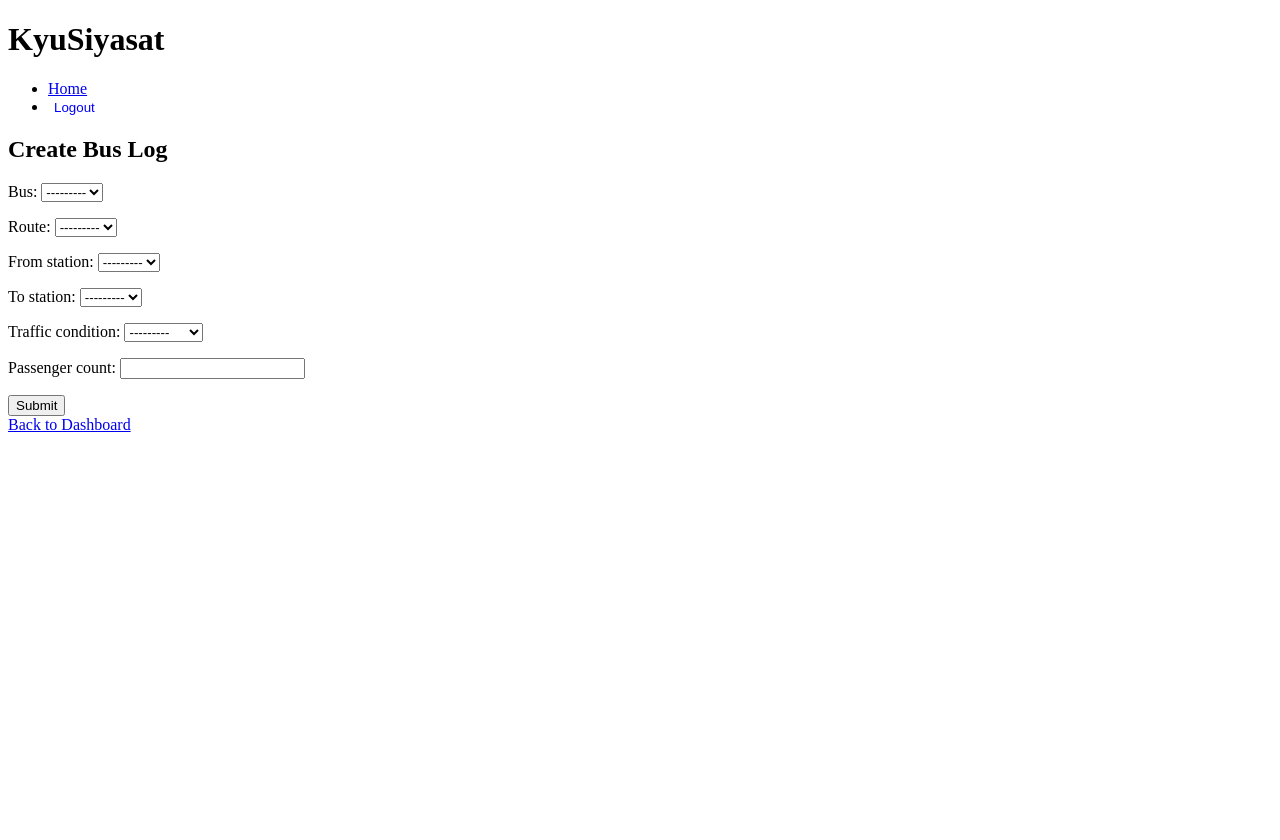
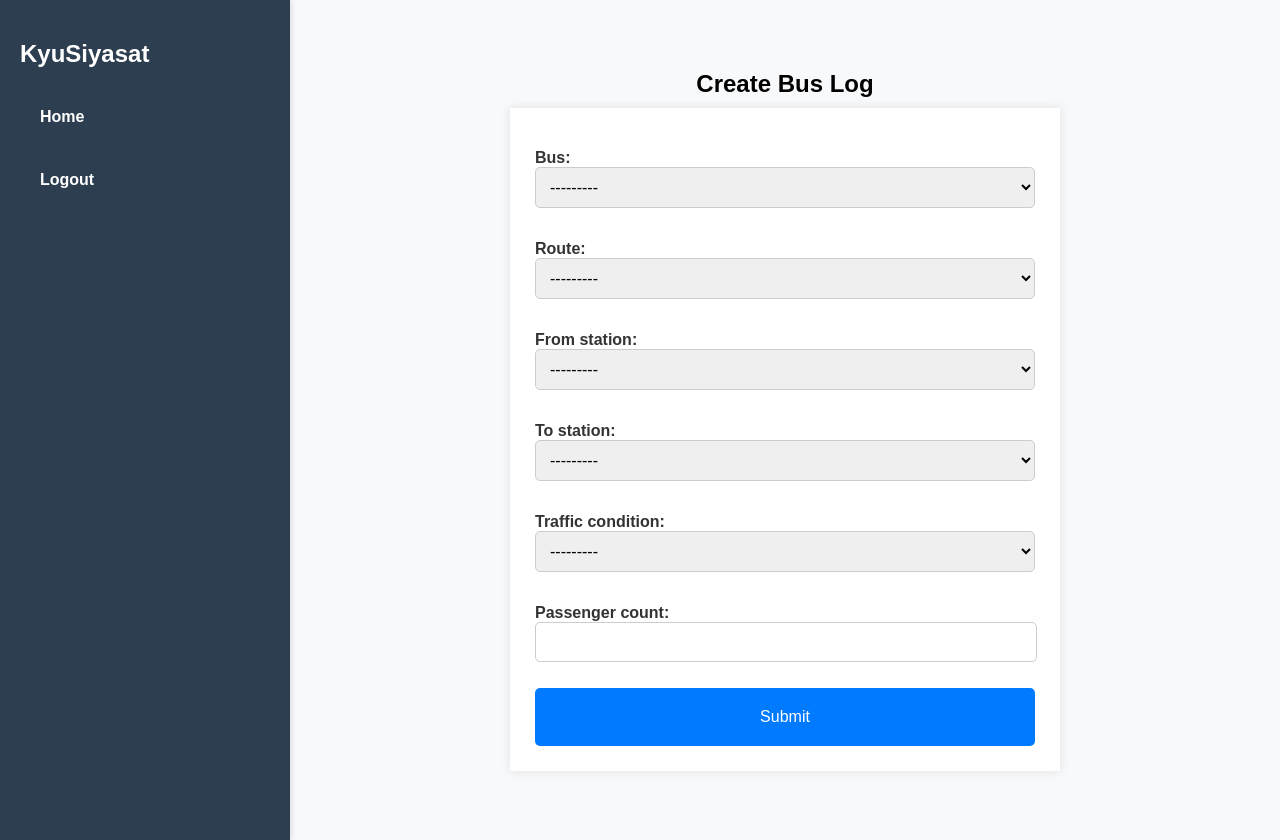
Before and after one commit to jdcnnry/kyuSiyasat, a Django app: page /driver/dashboard/log/ in a window 1280 px wide. Before the commit the page ends 432 px from the top, so only its background shows below. Run offline with Django 5.2, Linux system fonts and the light colour scheme; the visitor is signed in with stand-in values (Sample User, id 1); data that the repository does not hold is empty.

Commit message:
Integrated css

```diff
--- a/kyusiyasat/kyusiyasat/settings.py
+++ b/kyusiyasat/kyusiyasat/settings.py
@@ -128,6 +128,10 @@ USE_TZ = True
 
 STATIC_URL = 'static/'
 
+STATICFILES_DIRS = [
+    os.path.join(BASE_DIR, "static"),
+]
+
 # Default primary key field type
 # https://docs.djangoproject.com/en/5.0/ref/settings/#default-auto-field
 
--- /dev/null
+++ b/kyusiyasat/static/css/styles.css
@@ -0,0 +1,254 @@
+/* General styles */
+body {
+    font-family: Arial, sans-serif;
+    background-color: #f5f6fa;
+    margin: 0;
+    padding: 0;
+}
+
+/* Main container */
+.container {
+    max-width: 800px;
+    margin: 30px auto;
+    padding: 15px;
+}
+
+/* Form Styling */
+form {
+    display: flex;
+    flex-direction: column;
+    gap: 0px;
+}
+
+/* Labels */
+label {
+    font-weight: bold;
+    color: #333;
+}
+
+/* Inputs and Selects */
+input, select {
+    width: 100%;
+    padding: 10px;
+    border: 1px solid #ccc;
+    border-radius: 5px;
+    font-size: 16px;
+}
+
+/* Button */
+button {
+    background-color: #007bff;
+    color: white;
+    padding: 20px;
+    border: none;
+    border-radius: 5px;
+    font-size: 16px;
+    cursor: pointer;
+}
+
+button:hover {
+    background-color: #0056b3;
+}
+
+/* Dashboard Layout */
+.dashboard-container {
+    display: flex;
+    gap: 20px;
+}
+
+/* Sidebar */
+.sidebar {
+    width: 250px;
+    background: white;
+    padding: 20px;
+    box-shadow: 2px 0 5px rgba(0, 0, 0, 0.1);
+    height: 100vh;
+}
+
+.sidebar ul {
+    list-style: none;
+    padding: 0;
+}
+
+.sidebar ul li {
+    padding: 15px;
+    border-radius: 5px;
+}
+
+.sidebar ul li a {
+    text-decoration: none;
+    font-weight: bold;
+    color: #333;
+}
+
+/* Active sidebar item */
+.sidebar ul li.active {
+    background-color: #007bff;
+}
+
+.sidebar ul li.active a {
+    color: white;
+}
+
+/* Main content */
+.main-content {
+    flex: 1;
+    padding: 20px;
+}
+.main-content h2 {
+    margin-top: 0px;
+    margin-bottom: 10px;
+}
+
+/* Dashboard Cards */
+.card {
+    background: white;
+    padding: 20px;
+    border-radius: 10px;
+    box-shadow: 0 4px 6px rgba(0, 0, 0, 0.1);
+    margin-bottom: 20px;
+    display: flex;
+    align-items: center;
+    justify-content: space-between;
+}
+
+.card-title {
+    font-size: 18px;
+    font-weight: bold;
+}
+
+/* Icons inside cards */
+.card-icon {
+    width: 40px;
+    height: 40px;
+    background-color: #f0f0f0;
+    border-radius: 50%;
+    display: flex;
+    align-items: center;
+    justify-content: center;
+}
+
+/* Confirm Button inside Cards */
+.confirm-btn {
+    background-color: #007bff;
+    color: white;
+    padding: 8px 15px;
+    border: none;
+    border-radius: 5px;
+    font-size: 14
+}
+
+/* Layout Styling */
+.wrapper {
+    display: flex;
+    min-height: 100vh;
+    background-color: #f8f9fa;
+}
+
+.sidebar {
+    width: 250px;
+    background: #2c3e50;
+    color: white;
+    padding: 20px;
+    height: 100vh;
+}
+
+.sidebar a {
+    color: white;
+    display: block;
+    text-decoration: none;
+    padding: 10px 0;
+}
+
+.main-content {
+    flex-grow: 1;
+    display: flex;
+    flex-direction: column;
+    justify-content: center;
+    align-items: center;
+    padding: 10 px;
+}
+
+/* Form Styling */
+.form-container {
+    background: white;
+    padding: 25px;
+    border-radius: px;
+    box-shadow: 0 0 10px rgba(0, 0, 0, 0.1);
+    width: 500px;
+}
+
+/* Sidebar Styling */
+.sidebar {
+    width: 250px;
+    background: #2c3e50;
+    color: white;
+    padding: 20px;
+    height: 100vh;
+    box-shadow: 2px 0 5px rgba(0, 0, 0, 0.1);
+}
+
+.sidebar h1 {
+    font-size: 24px;
+    margin-bottom: 20px;
+}
+
+.sidebar ul {
+    list-style: none;
+    padding: 0;
+}
+
+.sidebar ul li {
+    margin-bottom: 5px;
+    padding: 10px; /* Reduce padding to bring items closer */
+}
+
+.sidebar ul li a, .logout-btn {
+    display: block;
+    color: white;
+    background: none;
+    text-decoration: none;
+    padding: 10px;
+    font-weight: bold;
+    text-align: left;
+    width: 100%;
+    border: none;
+    cursor: pointer;
+}
+
+.sidebar ul li a:hover, .logout-btn:hover {
+    background-color: #007bff;
+    border-radius: 5px;
+}
+
+/* Wrapper for layout */
+.wrapper {
+    display: flex;
+    min-height: 100vh;
+}
+
+/* Main Content */
+.main-content {
+    flex-grow: 1;
+    padding: 20px;
+}
+
+.form-container input[type="number"] {
+    width: 96%;
+    padding: 10px;
+    margin-bottom: 10px;
+    border: 1px solid #ccc;
+    border-radius: 5px;
+}
+
+.button-container {
+    display: flex;
+    gap: 10px;
+    flex-wrap: nowrap;
+}
+
+.button-container a,
+.button-container button {
+    flex: 1;
+    white-space: nowrap;
+}
--- a/kyusiyasat/templates/base.html
+++ b/kyusiyasat/templates/base.html
@@ -1,36 +1,41 @@
 <!DOCTYPE html>
+{% load static %}
 <html lang="en">
 <head>
     <meta charset="UTF-8">
     <meta name="viewport" content="width=device-width, initial-scale=1.0">
     <title>{% block title %}KyuSiyasat{% endblock %}</title>
+    <link rel="stylesheet" href="{% static 'css/styles.css' %}">
 </head>
 <body>
-    <header>
+    <div class="wrapper">
+        <!-- Sidebar -->
+        <aside class="sidebar">
             <h1>KyuSiyasat</h1>
             <nav>
                 <ul>
-                <li><a href="{% url 'home' %}">Home</a></li>  <!-- ✅ Use named URL patterns -->
+                    <li><a href="{% url 'home' %}">Home</a></li>
 
                     {% if user.is_authenticated %}
                         <li>
                             <form action="{% url 'logout' %}" method="post" style="display: inline;">
                                 {% csrf_token %}
-                            <button type="submit" style="background: none; border: none; color: blue; cursor: pointer;">
+                                <button type="submit" class="logout-btn">
                                     Logout
                                 </button>
                             </form>
                         </li>
                     {% else %}
-                    <li><a href="{% url 'login' %}">Login</a></li>  <!-- ✅ Use Django auth login URL -->
+                        <li><a href="{% url 'login' %}">Login</a></li>
                     {% endif %}
                 </ul>
             </nav>
-    </header>
+        </aside>
 
-    <main>
+        <!-- Main content -->
+        <main class="main-content">
             {% block content %}{% endblock %}
         </main>
-
+    </div>
 </body>
 </html>
--- a/kyusiyasat/templates/driver_dashboard/create_bus_log.html
+++ b/kyusiyasat/templates/driver_dashboard/create_bus_log.html
@@ -1,13 +1,10 @@
 {% extends 'base.html' %}
 
 {% block content %}
-<h2>Create Bus Log</h2>
-
-<form method="post">
-    {% csrf_token %}
-    {{ form.as_p }}
-    <button type="submit">Submit</button>
-</form>
-
-<a href="{% url 'driver_dashboard' %}">Back to Dashboard</a>
+    <h2>Create Bus Log</h2>
+    <form method="post" class="form-container">
+        {% csrf_token %}
+        {{ form.as_p }}
+        <button type="submit">Submit</button>
+    </form>
 {% endblock %}
```
Also changed, not shown: kyusiyasat/templates/driver_dashboard/driver_dashboard.html (+8 -8 lines), kyusiyasat/templates/registration/login.html (+5 -7 lines). Lines whose indentation alone changed are shown as unchanged.
